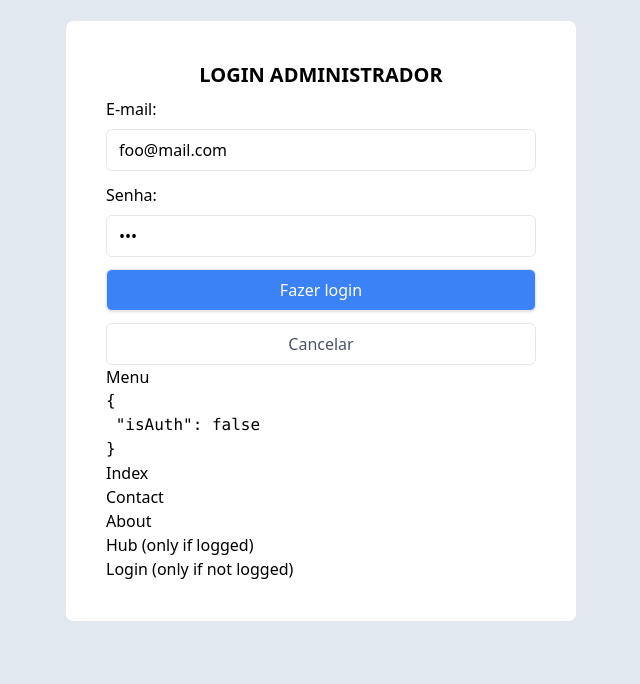
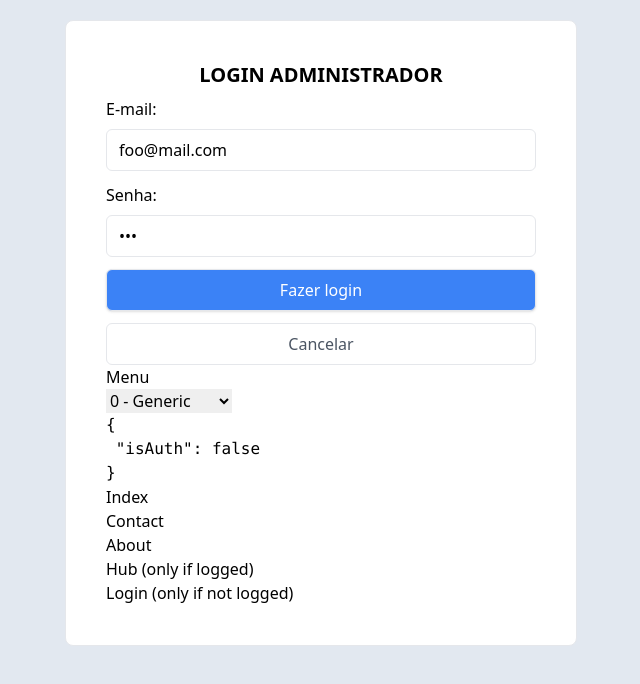
Before and after one commit to coffezilla/api-gamer-companion, a React (Create React App) app in the folder react-app/: page /login in a window 1280 px wide. Shown: the top 684 px of the page, without its empty margins (319-959 px from the left). Built offline with nearby package versions, Linux system fonts and the light colour scheme.

Commit message:
Added select layout button

```diff
--- a/react-app/src/components/MainMenu.tsx
+++ b/react-app/src/components/MainMenu.tsx
@@ -3,6 +3,7 @@ import { useSelector, useDispatch } from 'react-redux';
 
 import { clearLocalStorageAuth } from '../helpers/handleStorage';
 import { rdxLogoutUser, IRdxUser } from '../redux/ducks/User';
+import SelectLayoutButton from './SelectLayoutButton/SelectLayoutButton';
 
 const MainMenu = () => {
 	const dispatch = useDispatch();
@@ -18,6 +19,7 @@ const MainMenu = () => {
 	return (
 		<>
 			<h1>Menu</h1>
+			<SelectLayoutButton />
 			<pre>{JSON.stringify(rdxUser, null, 1)}</pre>
 			{rdxUserisAuth && (
 				<button type="button" onClick={logoutUser}>
--- /dev/null
+++ b/react-app/src/components/SelectLayoutButton/SelectLayoutButton.tsx
@@ -0,0 +1,15 @@
+const SelectLayoutButton = () => {
+	return (
+		<div>
+			<select>
+				<option value="0">0 - Generic</option>
+				<option value="1">1 - Playstation</option>
+				<option value="2">2 - XBox</option>
+				<option value="3">3 - Switch</option>
+				<option value="4">4 - Number</option>
+			</select>
+		</div>
+	);
+};
+
+export default SelectLayoutButton;
--- /dev/null
+++ b/react-app/src/components/SelectLayoutButton/package.json
@@ -0,0 +1,3 @@
+{
+	"main": "SelectLayoutButton.tsx"
+}
```
